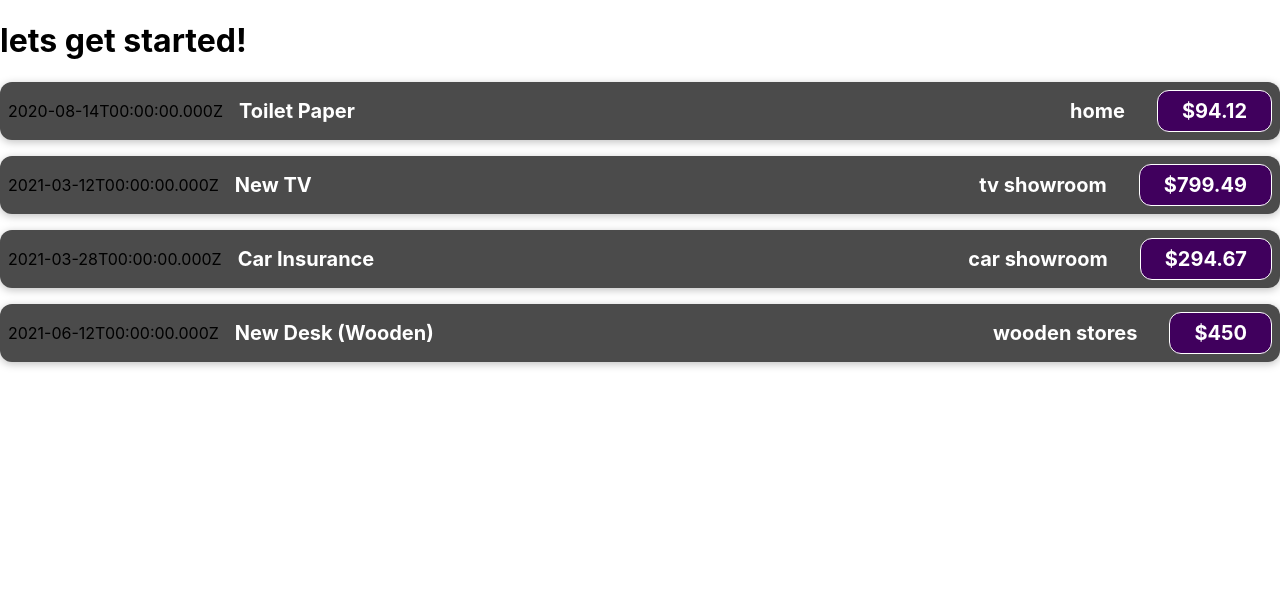
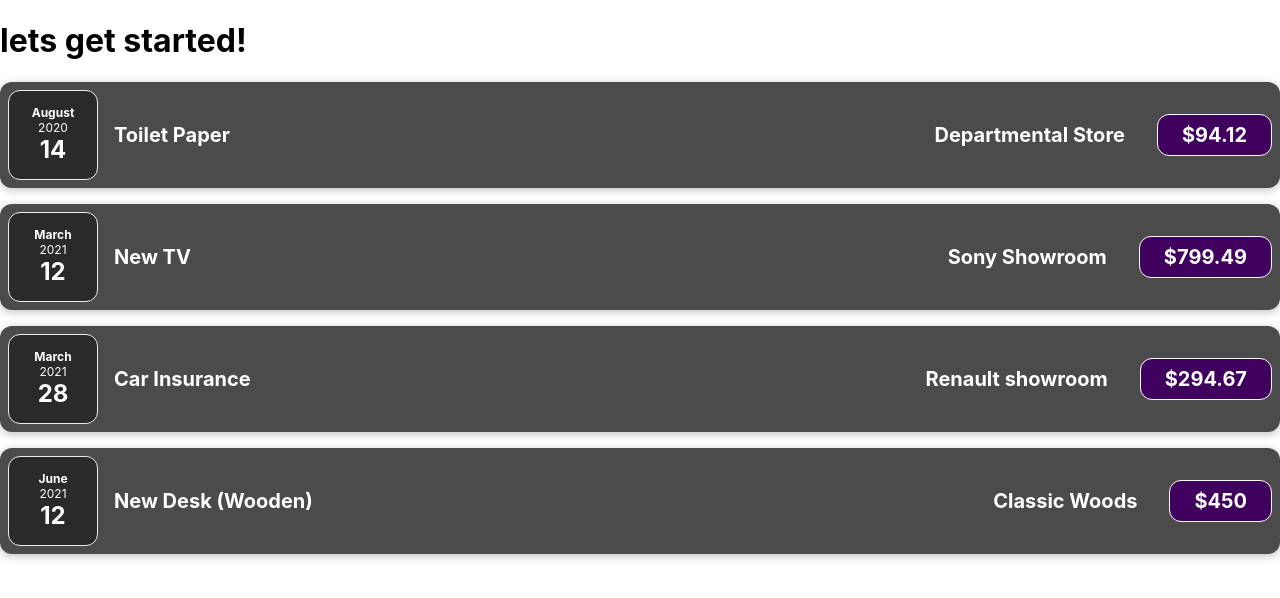
Before and after one commit to VijayarajThangadurai/React-project-1, a React (Create React App) app: page / in a window 1280 px wide. Shown: the top 598 px of the page. Built offline with nearby package versions, Linux system fonts and the light colour scheme.

Commit message:
updated components

```diff
--- a/src/App.js
+++ b/src/App.js
@@ -4,22 +4,22 @@ function App() {
     {
       id: 'e1',
       title: 'Toilet Paper',
-      location: 'home',
+      location: 'Departmental Store',
       amount: 94.12,
       date: new Date(2020, 7, 14),
     },
-    { id: 'e2', title: 'New TV', location: 'tv showroom', amount: 799.49, date: new Date(2021, 2, 12) },
+    { id: 'e2', title: 'New TV', location: 'Sony Showroom', amount: 799.49, date: new Date(2021, 2, 12) },
     {
       id: 'e3',
       title: 'Car Insurance',
-      location:'car showroom',
+      location:'Renault showroom',
       amount: 294.67,
       date: new Date(2021, 2, 28),
     },
     {
       id: 'e4',
       title: 'New Desk (Wooden)',
-      location: 'wooden stores',
+      location: 'Classic Woods',
       amount: 450,
       date: new Date(2021, 5, 12),
     },
--- /dev/null
+++ b/src/components/ExpenseDate.css
@@ -0,0 +1,26 @@
+.expense-date {
+  display: flex;
+  flex-direction: column;
+  width: 5.5rem;
+  height: 5.5rem;
+  border: 1px solid #ececec;
+  background-color: #2a2a2a;
+  color: white;
+  border-radius: 12px;
+  align-items: center;
+  justify-content: center;
+}
+
+.expense-date__month {
+  font-size: 0.75rem;
+  font-weight: bold;
+}
+
+.expense-date__year {
+  font-size: 0.75rem;
+}
+
+.expense-date__day {
+  font-size: 1.5rem;
+  font-weight: bold;
+}
--- /dev/null
+++ b/src/components/ExpenseDate.js
@@ -0,0 +1,14 @@
+import './ExpenseDate.css';
+function ExpenseDate(props){
+    const month = props.date.toLocaleString('en-US',{month: 'long'});
+    const day = props.date.toLocaleString('en-US',{day: '2-digit'});
+    const year = props.date.getFullYear();
+      return (
+        <div className='expense-date'>
+            <div className='expense-date__month'>{month}</div>
+            <div className='expense-date__year'>{year}</div>
+            <div className='expense-date__day'>{day}</div>
+            </div>
+      );
+}
+export default ExpenseDate;
--- /dev/null
+++ b/src/components/ExpenseDetails.css
@@ -0,0 +1,45 @@
+.expense-item__description {
+    display: flex;
+    flex-direction: column;
+    gap: 1rem;
+    align-items: flex-end;
+    flex-flow: column-reverse;
+    justify-content: flex-start;
+    flex: 1;
+  }
+
+  .expense-item h2 {
+    color: #3a3a3a;
+    font-size: 1rem;
+    flex: 1;
+    margin: 0 1rem;
+    color: white;
+  }
+
+  .expense-item__price {
+    font-size: 1rem;
+    font-weight: bold;
+    color: white;
+    background-color: #40005d;
+    border: 1px solid white;
+    padding: 0.5rem;
+    border-radius: 12px;
+  }
+
+  @media (min-width: 580px) {
+    .expense-item__description {
+      flex-direction: row;
+      align-items: center;
+      justify-content: flex-start;
+      flex: 1;
+    }
+
+    .expense-item__description h2 {
+      font-size: 1.25rem;
+    }
+
+    .expense-item__price {
+      font-size: 1.25rem;
+      padding: 0.5rem 1.5rem;
+    }
+  }
--- /dev/null
+++ b/src/components/ExpenseDetails.js
@@ -0,0 +1,11 @@
+import './ExpenseDetails.css';
+export const ExpenseDetails = (props)=>{
+    const {amount,location,title} = props;
+        return (
+            <div className='expense-item__details'>
+                <div className='expense-item__title'>{title}</div>
+                <div className='expense-item__location'>{location}</div>
+                <div className='expense-item__amount'>{amount}</div>
+                </div>
+        );
+}
--- a/src/components/Expenseitem.css
+++ b/src/components/Expenseitem.css
@@ -1,6 +1,5 @@
 .expense-item {
     display: flex;
-    justify-content: space-between;
     align-items: center;
     box-shadow: 0 2px 8px rgba(0, 0, 0, 0.25);
     padding: 0.5rem;
@@ -8,49 +7,3 @@
     border-radius: 12px;
     background-color: #4b4b4b;
   }
-
-  .expense-item__description {
-    display: flex;
-    flex-direction: column;
-    gap: 1rem;
-    align-items: flex-end;
-    flex-flow: column-reverse;
-    justify-content: flex-start;
-    flex: 1;
-  }
-
-  .expense-item h2 {
-    color: #3a3a3a;
-    font-size: 1rem;
-    flex: 1;
-    margin: 0 1rem;
-    color: white;
-  }
-
-  .expense-item__price {
-    font-size: 1rem;
-    font-weight: bold;
-    color: white;
-    background-color: #40005d;
-    border: 1px solid white;
-    padding: 0.5rem;
-    border-radius: 12px;
-  }
-
-  @media (min-width: 580px) {
-    .expense-item__description {
-      flex-direction: row;
-      align-items: center;
-      justify-content: flex-start;
-      flex: 1;
-    }
-
-    .expense-item__description h2 {
-      font-size: 1.25rem;
-    }
-
-    .expense-item__price {
-      font-size: 1.25rem;
-      padding: 0.5rem 1.5rem;
-    }
-  }
--- a/src/components/Expenseitem.js
+++ b/src/components/Expenseitem.js
@@ -1,14 +1,18 @@
+import ExpenseDate from './ExpenseDate';
+import { ExpenseDetails } from './ExpenseDetails';
 import './Expenseitem.css';
 function ExpenseItem(props){
+
     return (
           <div className="expense-item">
-            <div>{props.date.toISOString()}</div>
-           <div className="expense-item__description">
-           <h2>{props.title}</h2>
-           <div className="expense-item__location"><h2>{props.location}</h2></div>
-           <div className="expense-item__price">${props.amount}</div>
+            <ExpenseDate date={props.date}/>
+            <div className='expense-item__description'>
+              <h2>{props.title}</h2>
+              <div className='=expense-item__location'><h2>{props.location}</h2></div>
+              <div className='expense-item__price'>${props.amount}</div>
+            </div>
            </div>
-             </div>
+
     );
 }
  export default ExpenseItem;
```
